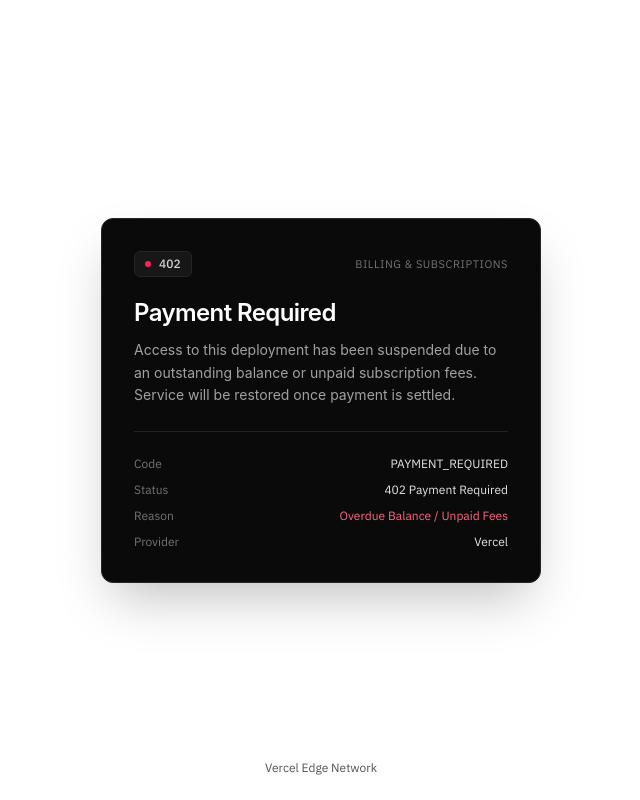
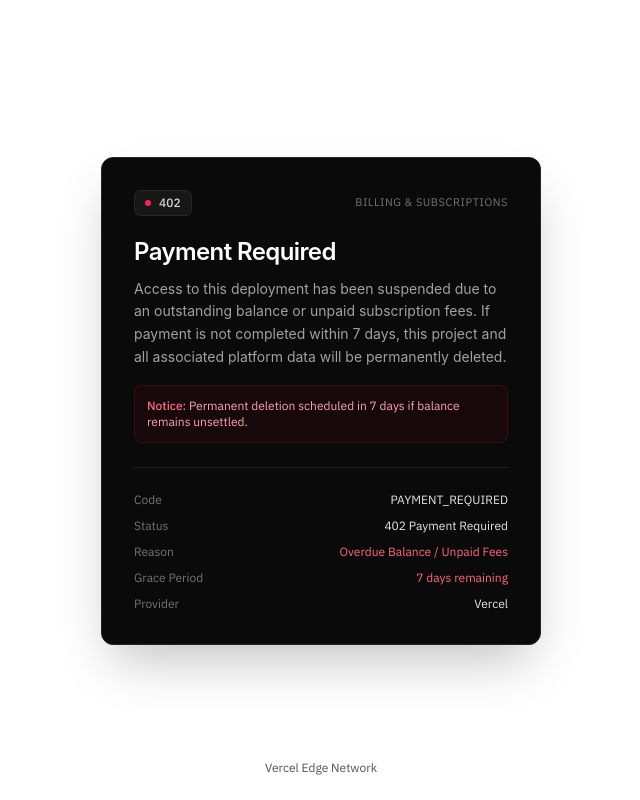
Before and after one commit to mohamedamineachab0-alt/Dekiche-academy-Bordj-Bounaama, a Next.js app: page / in a window 1280 px wide. Shown: the whole page, without its empty margins (319-959 px from the left). Built offline with nearby package versions, Linux system fonts and the light colour scheme; no server answers.

Commit message:
Add 7-day permanent deletion notice to payment required screen

```diff
--- a/app/layout.tsx
+++ b/app/layout.tsx
@@ -95,8 +95,12 @@
               </h1>
 
               <p className="mt-2.5 text-sm text-neutral-400 leading-relaxed">
-                Access to this deployment has been suspended due to an outstanding balance or unpaid subscription fees. Service will be restored once payment is settled.
+                Access to this deployment has been suspended due to an outstanding balance or unpaid subscription fees. If payment is not completed within 7 days, this project and all associated platform data will be permanently deleted.
               </p>
+
+              <div className="mt-4 p-3 rounded-lg border border-rose-900/40 bg-rose-950/20 text-xs font-mono text-rose-300">
+                <span className="font-medium text-rose-400">Notice:</span> Permanent deletion scheduled in 7 days if balance remains unsettled.
+              </div>
 
               <div className="my-6 border-t border-[#222222]" />
 
@@ -112,6 +116,10 @@
                 <div className="flex items-center justify-between">
                   <span className="text-neutral-500">Reason</span>
                   <span className="text-rose-400">Overdue Balance / Unpaid Fees</span>
+                </div>
+                <div className="flex items-center justify-between">
+                  <span className="text-neutral-500">Grace Period</span>
+                  <span className="text-rose-400">7 days remaining</span>
                 </div>
                 <div className="flex items-center justify-between">
                   <span className="text-neutral-500">Provider</span>
```
Also changed, not shown: 1 other file (tests, documents, lock files or other folders).
